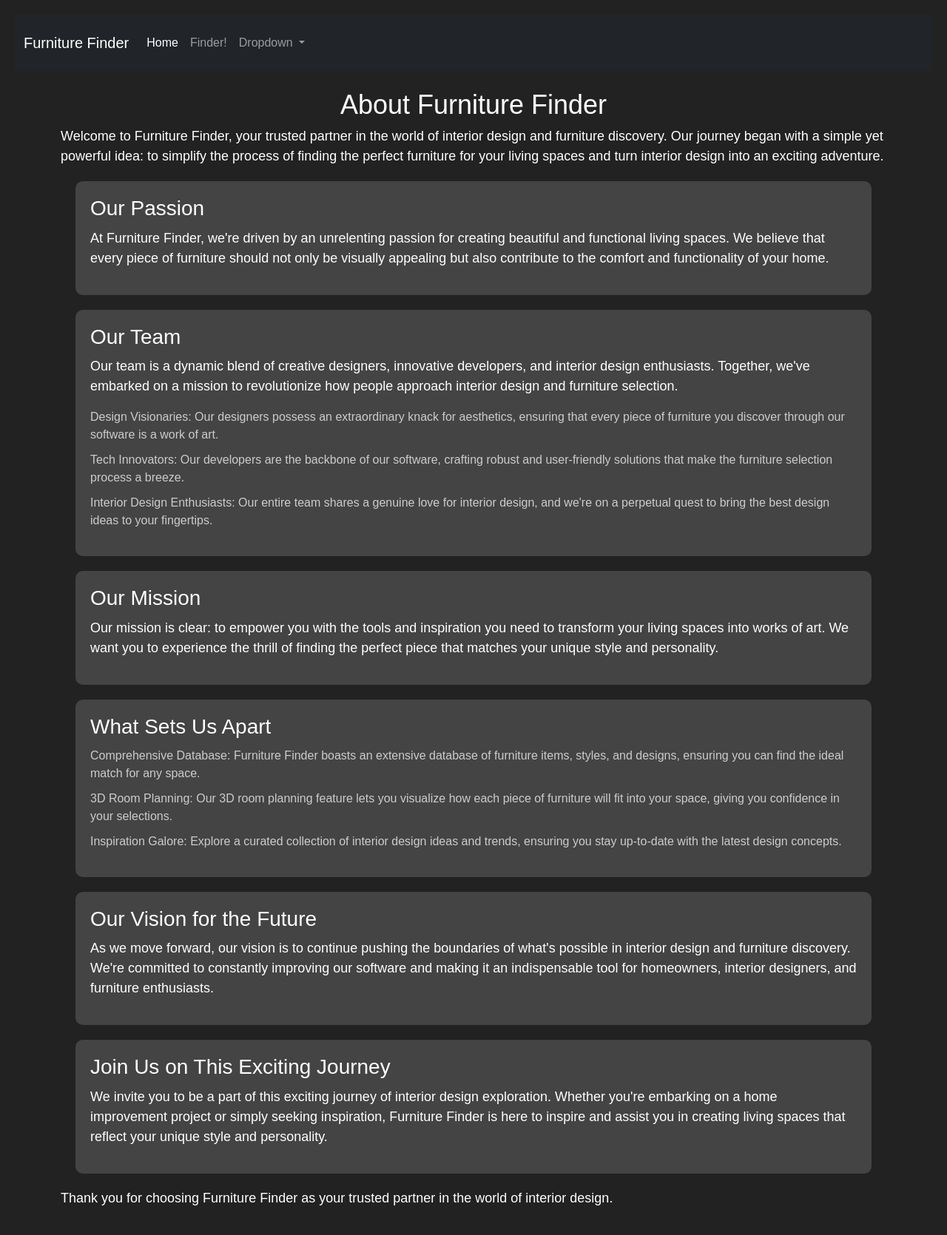
After one commit to pahdiq/Djangocrm, a Django app: page /aboutUs/ in a window 1280 px wide. The commit adds this page. Shown: the whole page at 74% size. Run offline with Django 4.2, Linux system fonts and the light colour scheme.

Commit message:
Finished

```diff
--- /dev/null
+++ b/website/templates/aboutUs.html
@@ -0,0 +1,201 @@
+{% extends "base.html" %}
+{% block content %}
+
+
+<head>
+    <meta charset="UTF-8">
+    <meta name="viewport" content="width=device-width, initial-scale=1.0">
+    <title>Furniture Finder</title>
+    <style>
+        body {
+            background-color: #222;
+            color: #fff;
+            font-family: Arial, sans-serif;
+        }
+
+        header {
+            background-color: #333;
+            padding: 20px;
+            text-align: center;
+        }
+
+        h1 {
+            font-size: 36px;
+        }
+
+        section {
+            background-color: #444;
+            padding: 20px;
+            margin: 20px;
+        }
+
+        h2 {
+            font-size: 24px;
+        }
+
+        p {
+            font-size: 18px;
+        }
+
+        ul {
+            list-style: none;
+            padding: 0;
+        }
+
+        li {
+            margin: 10px 0;
+        }
+
+        a {
+            color: #00aaff;
+            text-decoration: none;
+        }
+
+        a:hover {
+            text-decoration: underline;
+        }
+
+        footer {
+            background-color: #333;
+            text-align: center;
+            padding: 10px;
+        }
+
+        footer p {
+            font-size: 14px;
+        }
+
+        /* Style for the login form */
+        .login-form {
+            background-color: #444;
+            padding: 20px;
+            border-radius: 10px;
+            max-width: 300px;
+            margin: 0 auto;
+        }
+
+        .form-label {
+            color: #fff;
+        }
+
+        .form-control {
+            background-color: #333;
+            color: #fff;
+            border: none;
+            padding: 10px;
+            margin: 5px 0;
+            border-radius: 5px;
+        }
+
+        .form-control::placeholder {
+            color: #aaa;
+        }
+
+        .btn-secondary {
+            background-color: #00aaff;
+            color: #fff;
+            border: none;
+            padding: 10px 20px;
+            border-radius: 5px;
+            cursor: pointer;
+        }
+
+        .btn-secondary:hover {
+            background-color: #0077aa;
+        }
+    </style>
+
+    <style>
+        body {
+            background-color: #222;
+            color: #fff;
+            font-family: Arial, sans-serif;
+            text-align: center;
+            padding: 20px;
+        }
+
+        h1 {
+            font-size: 36px;
+        }
+
+        p {
+            font-size: 18px;
+            text-align: left;
+        }
+
+        /* Styling for sections */
+        section {
+            background-color: #444;
+            padding: 20px;
+            border-radius: 10px;
+            margin: 20px;
+            text-align: left;
+        }
+
+        /* Styling for headings within sections */
+        h2 {
+            font-size: 28px;
+            color: #fff;
+            margin-bottom: 10px;
+        }
+
+        /* Styling for list items within sections */
+        ul {
+            list-style: none;
+            padding: 0;
+        }
+
+        li {
+            margin: 10px 0;
+            color: #ccc;
+        }
+    </style>
+</head>
+<body>
+    <h1>About Furniture Finder</h1>
+
+    <p>Welcome to Furniture Finder, your trusted partner in the world of interior design and furniture discovery. Our journey began with a simple yet powerful idea: to simplify the process of finding the perfect furniture for your living spaces and turn interior design into an exciting adventure.</p>
+
+    <section>
+        <h2>Our Passion</h2>
+        <p>At Furniture Finder, we're driven by an unrelenting passion for creating beautiful and functional living spaces. We believe that every piece of furniture should not only be visually appealing but also contribute to the comfort and functionality of your home.</p>
+    </section>
+
+    <section>
+        <h2>Our Team</h2>
+        <p>Our team is a dynamic blend of creative designers, innovative developers, and interior design enthusiasts. Together, we've embarked on a mission to revolutionize how people approach interior design and furniture selection.</p>
+        <ul>
+            <li>Design Visionaries: Our designers possess an extraordinary knack for aesthetics, ensuring that every piece of furniture you discover through our software is a work of art.</li>
+            <li>Tech Innovators: Our developers are the backbone of our software, crafting robust and user-friendly solutions that make the furniture selection process a breeze.</li>
+            <li>Interior Design Enthusiasts: Our entire team shares a genuine love for interior design, and we're on a perpetual quest to bring the best design ideas to your fingertips.</li>
+        </ul>
+    </section>
+
+    <section>
+        <h2>Our Mission</h2>
+        <p>Our mission is clear: to empower you with the tools and inspiration you need to transform your living spaces into works of art. We want you to experience the thrill of finding the perfect piece that matches your unique style and personality.</p>
+    </section>
+
+    <section>
+        <h2>What Sets Us Apart</h2>
+        <ul>
+            <li>Comprehensive Database: Furniture Finder boasts an extensive database of furniture items, styles, and designs, ensuring you can find the ideal match for any space.</li>
+            <li>3D Room Planning: Our 3D room planning feature lets you visualize how each piece of furniture will fit into your space, giving you confidence in your selections.</li>
+            <li>Inspiration Galore: Explore a curated collection of interior design ideas and trends, ensuring you stay up-to-date with the latest design concepts.</li>
+        </ul>
+    </section>
+
+    <section>
+        <h2>Our Vision for the Future</h2>
+        <p>As we move forward, our vision is to continue pushing the boundaries of what's possible in interior design and furniture discovery. We're committed to constantly improving our software and making it an indispensable tool for homeowners, interior designers, and furniture enthusiasts.</p>
+    </section>
+
+    <section>
+        <h2>Join Us on This Exciting Journey</h2>
+        <p>We invite you to be a part of this exciting journey of interior design exploration. Whether you're embarking on a home improvement project or simply seeking inspiration, Furniture Finder is here to inspire and assist you in creating living spaces that reflect your unique style and personality.</p>
+    </section>
+
+    <p>Thank you for choosing Furniture Finder as your trusted partner in the world of interior design.</p>
+</body>
+</html>
+{% endblock %}
--- a/website/templates/navbar.html
+++ b/website/templates/navbar.html
@@ -7,18 +7,18 @@
       <div class="collapse navbar-collapse" id="navbarSupportedContent">
         <ul class="navbar-nav me-auto mb-2 mb-lg-0">
           <li class="nav-item">
-            <a class="nav-link active" aria-current="page" href="#">Home</a>
+            <a class="nav-link active" aria-current="page" href="{%url 'home' %}">Home</a>
           </li>
           <li class="nav-item">
-            <a class="nav-link" href="#">Link</a>
+            <a class="nav-link" href="{% url 'viewer' %}">Finder!</a>
           </li>
           <li class="nav-item dropdown">
             <a class="nav-link dropdown-toggle" href="#" role="button" data-bs-toggle="dropdown" aria-expanded="false">
               Dropdown
             </a>
             <ul class="dropdown-menu">
-              <li><a class="dropdown-item" href="#">About us</a></li>
-              <li><a class="dropdown-item" href="#">Contact us
+              <li><a class="dropdown-item" href="{%url 'aboutUs' %}">About us</a></li>
+              <li><a class="dropdown-item" href="{%url 'contactUs' %}">Contact us
                 <li><hr class="dropdown-divider"></li>
                 {% if user.is_authenticated %}
                   <a class="dropdown-item" href="{% url 'logout' %}">Logout</a>
--- a/website/templates/register.html
+++ b/website/templates/register.html
@@ -4,8 +4,6 @@
 <div class="col-md-6 offset-md-3">
 <h1>Register </h1>
 <br>
-
-
 
 <form method="POST" action="">
     {% csrf_token %}
--- a/website/urls.py
+++ b/website/urls.py
@@ -7,4 +7,7 @@ urlpatterns = [
     path('login/', views.login_user, name='login'),
     path('logout/', views.logout_user, name='logout'),
     path('register/', views.register_user, name='register'),
+    path('viewer/', views.viewer, name='viewer'),
+    path('aboutUs/' , views.aboutUs, name='aboutUs'),
+    path('contactUs/' , views.contactUs, name='contactUs'),
 ]
--- a/website/views.py
+++ b/website/views.py
@@ -3,6 +3,15 @@ from django.contrib.auth import authenticate, login, logout
 from django.contrib import messages
 from .forms import SignUpForm
 
+def aboutUs(request):
+    return render(request, 'aboutUs.html', {})
+
+def contactUs(request):
+    return render(request, 'contactUs.html', {})
+
+
+def viewer(request):
+    return render(request, 'viewer.html', {})
 
 def login_user(request):
     login(request)
```
Also changed, not shown: website/templates/contactUs.html (added, +114 -0 lines), website/templates/viewer.html (added, +113 -0 lines), db.sqlite3.
